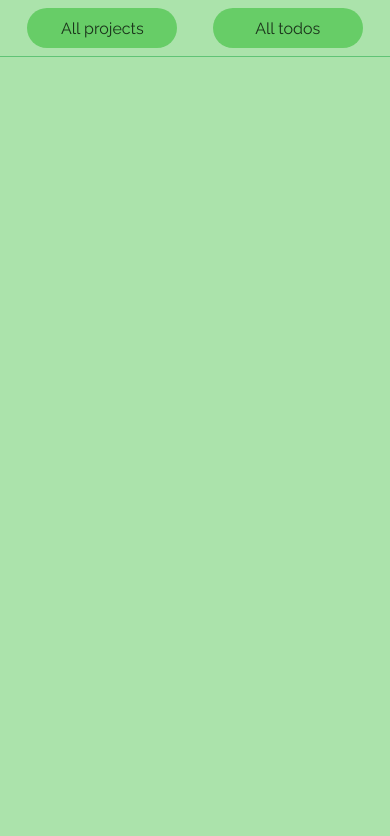
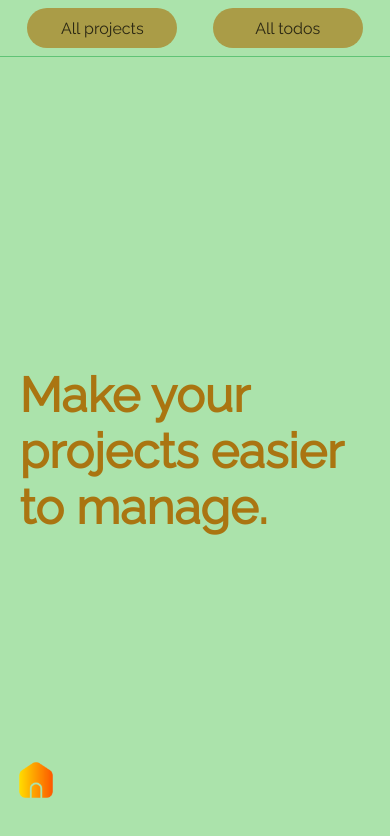
Before and after one commit to Evgenii-Buslaev/entry-test-uptrader, a React (Create React App) app: page / in a window 390 px wide. Shown: the top 836 px of the page. Built offline with nearby package versions, Linux system fonts and the light colour scheme.

Commit message:
created home, home button, added its route

```diff
--- a/src/UI/Button/Button.module.css
+++ b/src/UI/Button/Button.module.css
@@ -3,7 +3,7 @@
   height: 50px;
   font-size: 1.5rem;
   border-radius: 20px;
-  background-color: rgba(75, 196, 75, 0.705);
+  background-color: rgba(170, 117, 17, 0.644);
   color: rgba(2, 2, 2, 0.76);
   cursor: pointer;
   margin: 0.5rem;
--- a/src/components/AppRouter/AppRouter.jsx
+++ b/src/components/AppRouter/AppRouter.jsx
@@ -1,9 +1,11 @@
 import { Route, Routes } from "react-router-dom";
 
+import Home from "../Home/Home";
 import ProjectsList from "../ProjectsList/ProjectsList";
 import TodoList from "../TodoList/TodoList";
 
 const publicRoutes = [
+  { title: "Проекты", path: "/", element: <Home /> },
   { title: "Проекты", path: "/projects", element: <ProjectsList /> },
   { title: "Задачи", path: "/todos", element: <TodoList /> },
 ];
--- /dev/null
+++ b/src/components/Home/Home.jsx
@@ -0,0 +1,9 @@
+import styles from "./Home.module.css";
+
+const Home = () => {
+  return (
+    <h2 className={styles.header}>Make your projects easier to manage.</h2>
+  );
+};
+
+export default Home;
--- /dev/null
+++ b/src/components/Home/Home.module.css
@@ -0,0 +1,16 @@
+.header {
+  margin: auto;
+  display: flex;
+  justify-content: center;
+  align-items: center;
+  width: 90%;
+  font-size: 4rem;
+  font-weight: bold;
+  color: rgb(170, 117, 17);
+}
+
+@media (max-width: 1200px) {
+  .header {
+    font-size: 3rem;
+  }
+}
--- a/src/components/Navigation/Navigation.jsx
+++ b/src/components/Navigation/Navigation.jsx
@@ -1,10 +1,14 @@
 import { Link } from "react-router-dom";
 import Button from "../../UI/Button/Button";
+import home from "../../assets/icons/home.png";
 import styles from "./Navigation.module.css";
 
 const Navigation = () => {
   return (
     <nav className={styles.navList}>
+      <Link className={styles.imageBtn} to="/">
+        <img src={home} alt="homepage"></img>
+      </Link>
       <Link to="/projects">
         <Button text="All projects" />
       </Link>
--- a/src/components/Navigation/Navigation.module.css
+++ b/src/components/Navigation/Navigation.module.css
@@ -9,3 +9,16 @@
   height: auto;
   border-bottom: solid rgba(24, 167, 67, 0.507) thin;
 }
+
+.imageBtn {
+  position: absolute;
+  top: 12px;
+  left: 1rem;
+  width: 40px;
+}
+
+@media (max-width: 700px) {
+  .imageBtn {
+    top: 90vh;
+  }
+}
--- a/src/components/TodoItem/TodoItem.module.css
+++ b/src/components/TodoItem/TodoItem.module.css
@@ -7,8 +7,13 @@
   height: 50px;
   border-radius: 10px;
   background-color: rgba(33, 136, 33, 0.486);
+  cursor: pointer;
 }
 
 .item:hover {
   background-color: antiquewhite;
 }
+
+.item:active {
+  cursor: grab;
+}
--- a/src/components/TodoList/TodoList.module.css
+++ b/src/components/TodoList/TodoList.module.css
@@ -17,3 +17,15 @@
 h3 {
   text-align: center;
 }
+
+@media (max-width: 900px) {
+  .column {
+    width: 30vw;
+  }
+}
+
+@media (max-width: 600px) {
+  .column {
+    font-size: 0.8rem;
+  }
+}
```
Also changed, not shown: src/assets/icons/home.png (added).
